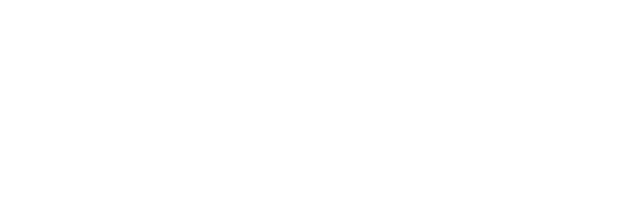
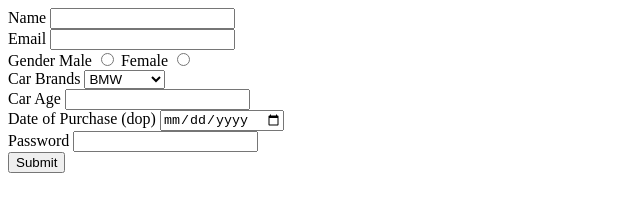
Before and after one commit to acciojob/car-insurance-form-purnima11apr, a website: page main.html in a window 1280 px wide. Shown: the whole page, without its empty margins (0-640 px from the left). Drawn offline with Linux system fonts and the light colour scheme.

Commit message:
created a submission

```diff
--- a/main.html
+++ b/main.html
@@ -8,6 +8,37 @@
 
 <body>
 	<!-- the entire body must be written by student -->
+	<form method="post">
+		<label for="name">Name</label>
+		<input type="text" id="name" name="name" required>
+		<br>
+		<label for="email">Email</label>
+		<input type="email" id="email" name="email" required>
+		<br>
+		<label>Gender</label>
+		<label>Male</label>
+		<input type="radio" name="gender" required>
+		<label>Female</label>
+		<input type="radio" name="gender" required>
+		<br>
+		<label for="cars">Car Brands</label>
+		<select id="cars">
+		<option value ="BMW">BMW</option>
+		<option value ="Audi">Audi</option>
+		<option value ="Mercedez">Mercedez</option>
+		</select>
+		<br>
+		<label for="carage">Car Age</label>
+		<input type="number" id="carage" name="carage"required>
+		<br>
+		<label for="dop">Date of Purchase (dop)</label>
+		<input type="Date" id="dop" name="dop" required>
+		<br>
+		<label for="password">Password</label>
+		<input type="password" id="password"  name="password"required>
+		<br>
+		<button type="submit">Submit</button>
+	</form>
     <script type="text/javascript" src="./script.js">
 </script>
 
```
